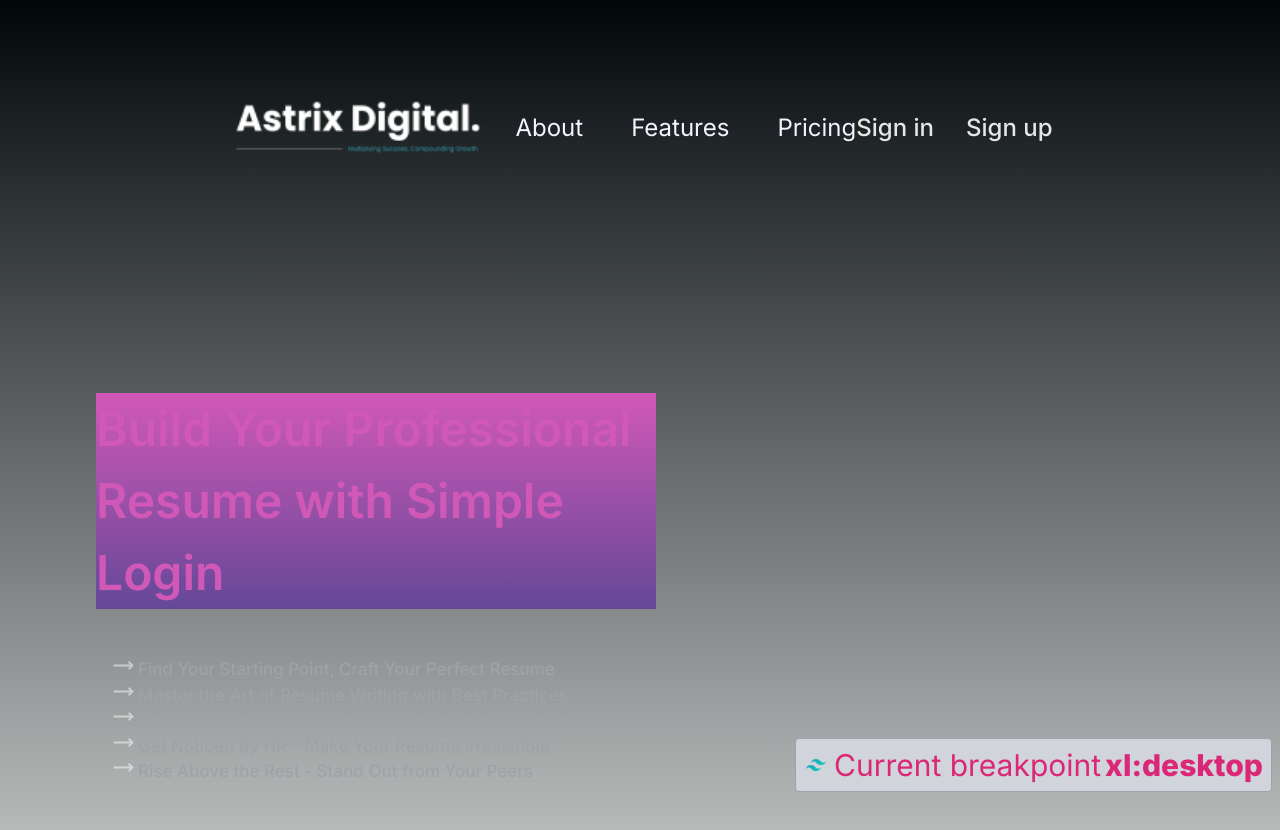
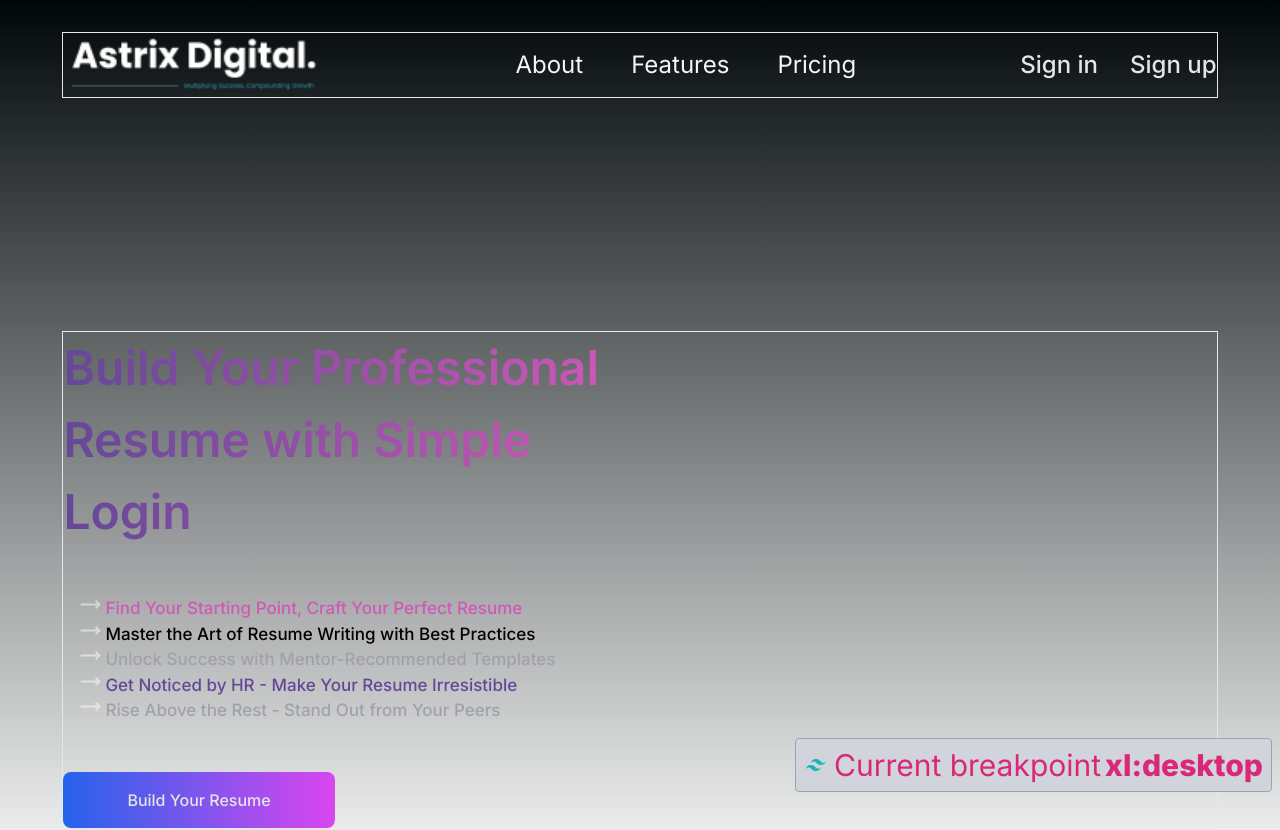
Before and after one commit to rishi23root/astrix, a Next.js app: page / in a window 1280 px wide. Shown: the top 830 px of the page. Built offline with nearby package versions, Linux system fonts and the light colour scheme.

Commit message:
added basic util for tailwind

```diff
--- a/src/app/page.tsx
+++ b/src/app/page.tsx
@@ -5,11 +5,11 @@ import Footer from "@/components/Footer";
 
 export default function Home() {
   return (
-    <main className="flex min-h-screen flex-col items-center justify-between p-24">
+    <main className="flex min-h-screen flex-col items-center justify-between p-8">
       <Nav/>
       <Line/>
       <HeroSection/>
-      <Footer/>
+      {/* <Footer/> */}
 
     </main>
   )
--- a/src/components/Nav.tsx
+++ b/src/components/Nav.tsx
@@ -4,7 +4,7 @@ import React from "react";
 
 function Nav() {
   return (
-    <div className="flex items-center justify-between ">
+    <div className="flex items-center justify-between border w-[95%] ">
       <Image
         className="w-40 h-12 lg:w-72 lg:h-16 "
         alt="main logo"
--- a/src/components/sections/hero.tsx
+++ b/src/components/sections/hero.tsx
@@ -3,11 +3,11 @@ import Link from "next/link";
 
 function HeroSection() {
   return (
-    <section className="fcb min-h-[55vh] my-10 justify-center md:gap-20 gap-8 md:justify-between  px-auto w-full fc md:fr">
+    <section className="fcb min-h-[55vh] my-10 justify-center md:gap-20 gap-8 md:justify-between  px-auto fc md:fr border w-[95%]">
       {/* text  */}
       <div className="flex flex-col justify-between h-full gap-8  md:max-w-[35em] w-full ">
         <div className="  flex-col justify-start items-start gap-[2rem] flex  ">
-          <div className="text-[1.5rem] font-semibold md:text-[3rem] text-pk bg-gradient-pp">
+          <div className="text-[1.5rem] font-semibold md:text-[3rem]  bg-gradient-pp text-transparent bg-clip-text ">
             Build Your Professional
             <br />
             Resume with Simple Login
@@ -21,7 +21,7 @@ function HeroSection() {
                 width={22}
                 height={17}
               />
-              <div className=" text-zinc-400 text-[17px] font-medium">
+              <div className="text-[17px] font-medium text-pk">
                 Find Your Starting Point, Craft Your Perfect Resume
               </div>
             </div>
@@ -33,7 +33,7 @@ function HeroSection() {
                 width={22}
                 height={17}
               />
-              <div className=" text-zinc-400 text-[17px] font-medium">
+              <div className="  text-[17px] font-medium">
                 Master the Art of Resume Writing with Best Practices
               </div>
             </div>
@@ -57,7 +57,7 @@ function HeroSection() {
                 width={22}
                 height={17}
               />
-              <div className=" text-zinc-400 text-[17px] font-medium">
+              <div className=" text-pe text-[17px] font-medium">
                 Get Noticed by HR - Make Your Resume Irresistible
               </div>
             </div>
--- a/tailwind.config.ts
+++ b/tailwind.config.ts
@@ -14,7 +14,8 @@ const config: Config = {
         pe:"#644898",
       },
       backgroundImage:{
-        "gradient-pp" : " linear-gradient(#D058B7, #644898)"},
+        "gradient-pp" : " linear-gradient(0.25turn, #644898, #D058B7)"
+      },
     },
   },
   plugins: [],
```
